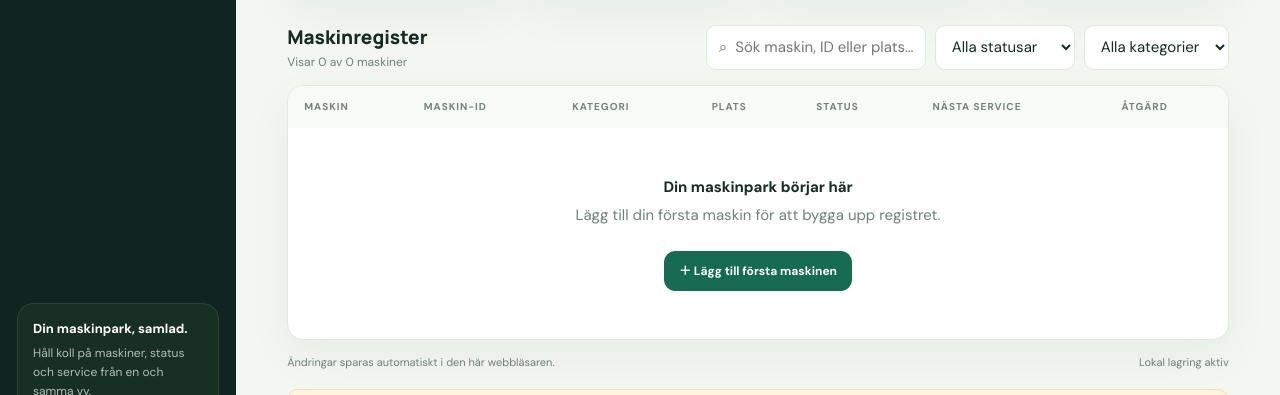
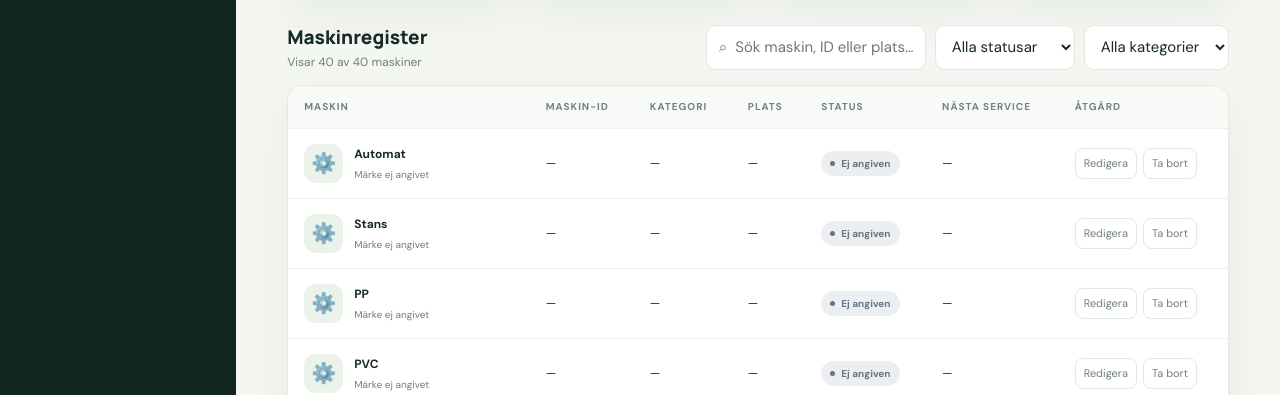
Before and after one commit to Zhective/Test, a plain HTML site: page maskinpark.html in a window 1280 px wide. Shown: the part 405-800 px from the top of the page. Drawn offline with Linux system fonts and the light colour scheme.

```diff
--- a/maskinpark.html
+++ b/maskinpark.html
@@ -40,9 +40,11 @@
 <label class="span2">Anteckningar<textarea class="field" id="notes" rows="2" placeholder="Drifttimmar, skick eller övrig information"></textarea></label>
 </div><div class="modal-actions"><button type="button" class="btn" id="cancelBtn">Avbryt</button><button type="submit" class="btn primary">Spara maskin</button></div></form></div></div><div class="toast" id="toast"></div>
 <script>
-const KEY='verkstad-maskinpark-v1';
+const KEY='verkstad-maskinpark-v2';
+const seedNames=['Automat','Stans','PP','PVC','Nobel','Hedvid','Ingrid','Rigmor','Rosa','Sigurd','Stefan','Åsa','Anita','Sture','starstånk','Anna-greta','Fabian','Gustav','Julia','Lillebror','Stora syster','Laila','Viktor','Bord & Såg','Dj (manuell)','Dj (7ton Display Paroc)','Lilla krokodil','Stora krokodil','Vandrande','Liten handstans','Anna','Stor anna','Dj musse','Musse','Gamla Musse','Musse AKW','Molle1','Molle2','Stereo bertil','Pipen-ultraljudsmaskin'];
 let machines=[];
 try{machines=JSON.parse(localStorage.getItem(KEY)||'[]')}catch(e){machines=[]}
+if(!machines.length){machines=seedNames.map((name,i)=>({uid:'seed-'+i,name,id:'',category:'',brand:'',location:'',owner:'',status:'Ej angiven',year:'',lastService:'',nextService:'',notes:''}));try{localStorage.setItem(KEY,JSON.stringify(machines))}catch(e){}}
 const $=id=>document.getElementById(id);
 $('today').textContent=new Intl.DateTimeFormat('sv-SE',{weekday:'short',day:'numeric',month:'short',year:'numeric'}).format(new Date());
 const esc=s=>String(s??'').replace(/[&<>"']/g,c=>({'&':'&amp;','<':'&lt;','>':'&gt;','"':'&quot;',"'":'&#39;'}[c]));
```
